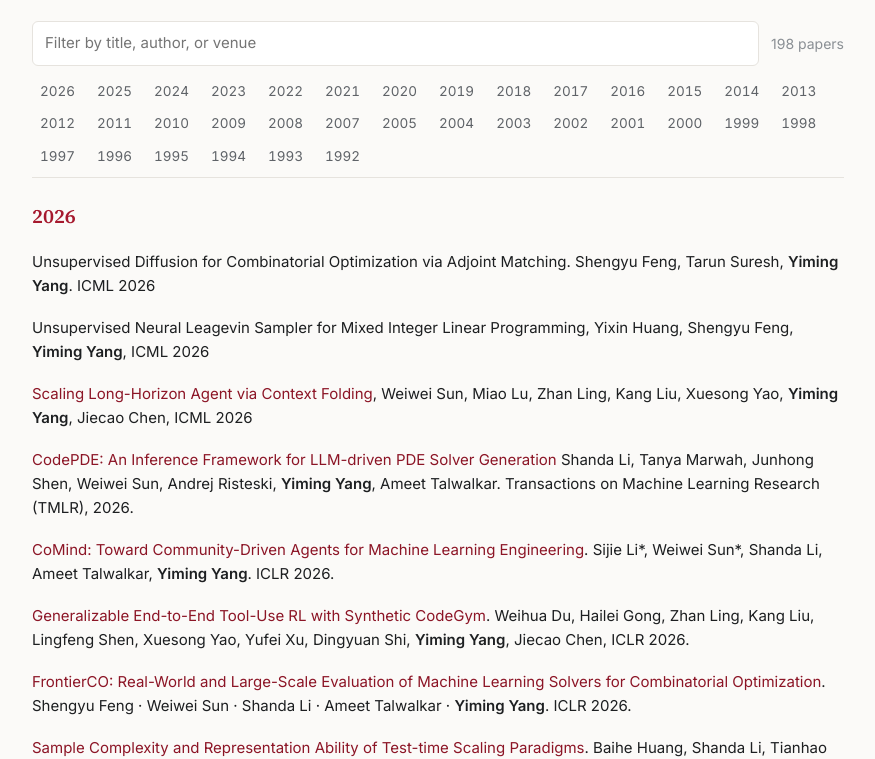
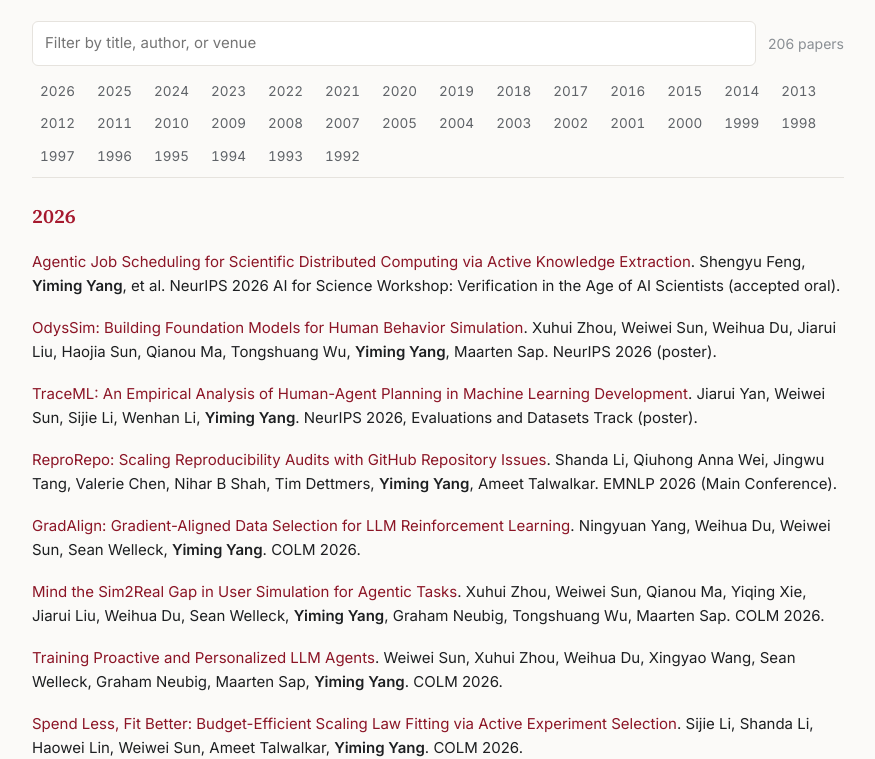
Before and after one commit to yimingyang2026/yimingyang2026.github.io, a plain HTML site: page publications.html in a window 1280 px wide. Shown: the part 198-957 px from the top of the page, without its empty margins (202-1077 px from the left). Drawn offline with Linux system fonts and the light colour scheme.

Commit message:
Add eight accepted 2026 papers from approved publication list

```diff
--- a/publications.html
+++ b/publications.html
@@ -30,7 +30,7 @@
 
     <div class="pub-tools">
       <input id="q" type="search" placeholder="Filter by title, author, or venue" aria-label="Filter publications">
-      <span class="pub-count" id="count">198 papers</span>
+      <span class="pub-count" id="count">206 papers</span>
     </div>
     <nav class="years" aria-label="Jump to year">
         <a href="#y2026">2026</a>
@@ -73,6 +73,14 @@
       <div class="year-block" id="y2026">
         <h2>2026</h2>
         <ul class="pubs">
+          <li><a href="https://openreview.net/forum?id=tbMLKtmeTY">Agentic Job Scheduling for Scientific Distributed Computing via Active Knowledge Extraction</a>. Shengyu Feng, <b>Yiming Yang</b>, et al. NeurIPS 2026 AI for Science Workshop: Verification in the Age of AI Scientists (accepted oral).</li>
+          <li><a href="https://openreview.net/forum?id=dwBRLnNr28">OdysSim: Building Foundation Models for Human Behavior Simulation</a>. Xuhui Zhou, Weiwei Sun, Weihua Du, Jiarui Liu, Haojia Sun, Qianou Ma, Tongshuang Wu, <b>Yiming Yang</b>, Maarten Sap. NeurIPS 2026 (poster).</li>
+          <li><a href="https://openreview.net/forum?id=eL7smcZz4v">TraceML: An Empirical Analysis of Human-Agent Planning in Machine Learning Development</a>. Jiarui Yan, Weiwei Sun, Sijie Li, Wenhan Li, <b>Yiming Yang</b>. NeurIPS 2026, Evaluations and Datasets Track (poster).</li>
+          <li><a href="https://openreview.net/forum?id=NhmJVhTREG">ReproRepo: Scaling Reproducibility Audits with GitHub Repository Issues</a>. Shanda Li, Qiuhong Anna Wei, Jingwu Tang, Valerie Chen, Nihar B Shah, Tim Dettmers, <b>Yiming Yang</b>, Ameet Talwalkar. EMNLP 2026 (Main Conference).</li>
+          <li><a href="https://openreview.net/forum?id=bGUY6CJSbu">GradAlign: Gradient-Aligned Data Selection for LLM Reinforcement Learning</a>. Ningyuan Yang, Weihua Du, Weiwei Sun, Sean Welleck, <b>Yiming Yang</b>. COLM 2026.</li>
+          <li><a href="https://openreview.net/forum?id=OnVi1BETk0">Mind the Sim2Real Gap in User Simulation for Agentic Tasks</a>. Xuhui Zhou, Weiwei Sun, Qianou Ma, Yiqing Xie, Jiarui Liu, Weihua Du, Sean Welleck, <b>Yiming Yang</b>, Graham Neubig, Tongshuang Wu, Maarten Sap. COLM 2026.</li>
+          <li><a href="https://openreview.net/forum?id=jzp29vOA6c">Training Proactive and Personalized LLM Agents</a>. Weiwei Sun, Xuhui Zhou, Weihua Du, Xingyao Wang, Sean Welleck, Graham Neubig, Maarten Sap, <b>Yiming Yang</b>. COLM 2026.</li>
+          <li><a href="https://openreview.net/forum?id=M2k8z7RUmL">Spend Less, Fit Better: Budget-Efficient Scaling Law Fitting via Active Experiment Selection</a>. Sijie Li, Shanda Li, Haowei Lin, Weiwei Sun, Ameet Talwalkar, <b>Yiming Yang</b>. COLM 2026.</li>
           <li>Unsupervised Diffusion for Combinatorial Optimization via Adjoint Matching. Shengyu Feng, Tarun Suresh, <b>Yiming Yang</b>. ICML 2026</li>
           <li>Unsupervised Neural Leagevin Sampler for Mixed Integer Linear Programming, Yixin Huang, Shengyu Feng, <b>Yiming Yang</b>, ICML 2026</li>
           <li><a href="https://arxiv.org/abs/2510.11967">Scaling Long-Horizon Agent via Context Folding</a>, Weiwei Sun, Miao Lu, Zhan Ling, Kang Liu, Xuesong Yao, <b>Yiming Yang</b>, Jiecao Chen, ICML 2026</li>
@@ -443,7 +451,7 @@
   </main>
 
   <footer>
-    <div class="wrap">Last updated: Feb 14, 2026</div>
+    <div class="wrap">Last updated: November 1, 2026</div>
   </footer>
 
   <script>
@@ -452,7 +460,7 @@
       var count = document.getElementById('count');
       var none = document.getElementById('none');
       var blocks = Array.prototype.slice.call(document.querySelectorAll('.year-block'));
-      var total = 198;
+      var total = 206;
       q.addEventListener('input', function () {
         var terms = q.value.toLowerCase().split(/\s+/).filter(Boolean);
         var shown = 0;
```
